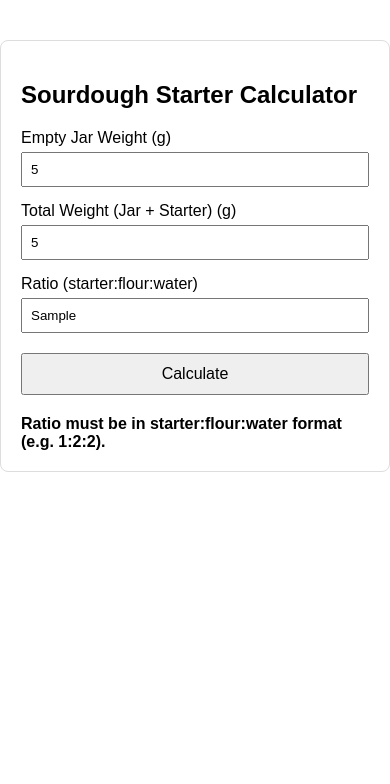
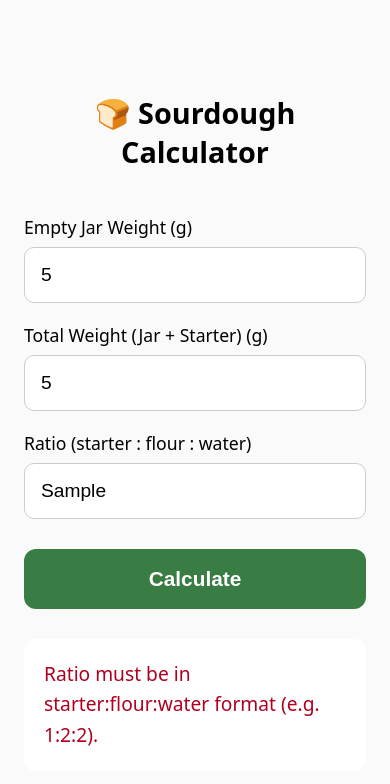
Before and after one commit to SpicyMeat21/Sourdough_Calculator, a plain HTML site: page index.html in a window 390 px wide. Both pictures are taken after typing "5", "5", "Sample" into the empty fields and a click on the button "Calculate". Drawn offline with Linux system fonts and the light colour scheme.

Commit message:
index.html
Mobile Friendly changes

```diff
--- a/index.html
+++ b/index.html
@@ -1,62 +1,110 @@
+
 <!DOCTYPE html>
 <html lang="en">
 <head>
   <meta charset="UTF-8">
+  <meta name="viewport" content="width=device-width, initial-scale=1.0">
   <title>Sourdough Starter Calculator</title>
+
   <style>
+    * {
+      box-sizing: border-box;
+    }
+
     body {
-      font-family: Arial, sans-serif;
-      max-width: 420px;
-      margin: 40px auto;
-      padding: 20px;
-      border: 1px solid #ddd;
-      border-radius: 8px;
+      margin: 0;
+      min-height: 100vh;
+      font-family: system-ui, -apple-system, BlinkMacSystemFont, sans-serif;
+      background: #fafafa;
+      display: flex;
+      align-items: center;
+      justify-content: center;
     }
+
+    .container {
+      width: 100%;
+      max-width: 480px;
+      min-height: 100vh;
+      padding: 24px;
+      display: flex;
+      flex-direction: column;
+      justify-content: center;
+    }
+
+    h1 {
+      text-align: center;
+      margin-bottom: 24px;
+      font-size: 1.8rem;
+    }
+
     label {
-      display: block;
-      margin-top: 15px;
+      font-size: 1.1rem;
+      margin-top: 20px;
     }
+
     input {
       width: 100%;
-      padding: 8px;
-      margin-top: 5px;
-      box-sizing: border-box;
+      padding: 16px;
+      font-size: 1.2rem;
+      margin-top: 8px;
+      border-radius: 10px;
+      border: 1px solid #ccc;
     }
+
     button {
-      margin-top: 20px;
-      padding: 10px;
-      width: 100%;
-      font-size: 16px;
+      margin-top: 30px;
+      padding: 18px;
+      font-size: 1.3rem;
+      font-weight: bold;
+      border-radius: 12px;
+      border: none;
+      background: #3a7d44;
+      color: white;
       cursor: pointer;
     }
+
+    button:active {
+      background: #326c3a;
+    }
+
     .result {
-      margin-top: 20px;
-      font-weight: bold;
+      margin-top: 30px;
+      padding: 20px;
+      border-radius: 12px;
+      background: #ffffff;
+      font-size: 1.2rem;
+      line-height: 1.6;
+    }
+
+    .error {
+      color: #b00020;
     }
   </style>
 </head>
 <body>
 
-  <h2>Sourdough Starter Calculator</h2>
+  <div class="container">
+    <h1>🍞 Sourdough Calculator</h1>
 
     <label>
       Empty Jar Weight (g)
-    <input type="number" id="jarWeight" step="0.1">
+      <input type="number" id="jarWeight" inputmode="decimal">
     </label>
 
     <label>
       Total Weight (Jar + Starter) (g)
-    <input type="number" id="totalWeight" step="0.1">
+      <input type="number" id="totalWeight" inputmode="decimal">
     </label>
 
     <label>
-    Ratio (starter:flour:water)
-    <input type="text" id="ratio" placeholder="e.g. 1:2:2">
+      Ratio (starter : flour : water)
+      <input type="text" id="ratio" placeholder="1:2:2">
     </label>
 
     <button onclick="calculate()">Calculate</button>
 
     <div class="result" id="output"></div>
+  </div>
 
   <script>
     function calculate() {
@@ -64,36 +112,37 @@
       const totalWeight = parseFloat(document.getElementById('totalWeight').value);
       const ratioInput = document.getElementById('ratio').value;
 
+      const output = document.getElementById('output');
+
       if (isNaN(jarWeight) || isNaN(totalWeight) || !ratioInput) {
-        document.getElementById('output').textContent = "Please fill in all fields.";
+        output.innerHTML = '<span class="error">Please fill in all fields.</span>';
         return;
       }
 
       const parts = ratioInput.split(':').map(Number);
 
       if (parts.length !== 3 || parts.some(isNaN)) {
-        document.getElementById('output').textContent =
-          "Ratio must be in starter:flour:water format (e.g. 1:2:2).";
+        output.innerHTML =
+          '<span class="error">Ratio must be in starter:flour:water format (e.g. 1:2:2).</span>';
         return;
       }
 
       const [starterRatio, flourRatio, waterRatio] = parts;
-
       const starterWeight = totalWeight - jarWeight;
 
       if (starterWeight <= 0) {
-        document.getElementById('output').textContent =
-          "Total weight must be greater than jar weight.";
+        output.innerHTML =
+          '<span class="error">Total weight must be greater than jar weight.</span>';
         return;
       }
 
       const flourNeeded = starterWeight * (flourRatio / starterRatio);
       const waterNeeded = starterWeight * (waterRatio / starterRatio);
 
-      document.getElementById('output').innerHTML = `
-        Starter: ${starterWeight.toFixed(1)} g<br>
-        Flour needed: ${flourNeeded.toFixed(1)} g<br>
-        Water needed: ${waterNeeded.toFixed(1)} g
+      output.innerHTML = `
+        <strong>Starter:</strong> ${starterWeight.toFixed(1)} g<br>
+        <strong>Flour needed:</strong> ${flourNeeded.toFixed(1)} g<br>
+        <strong>Water needed:</strong> ${waterNeeded.toFixed(1)} g
       `;
     }
   </script>
```
Lines whose indentation alone changed are shown as unchanged.
